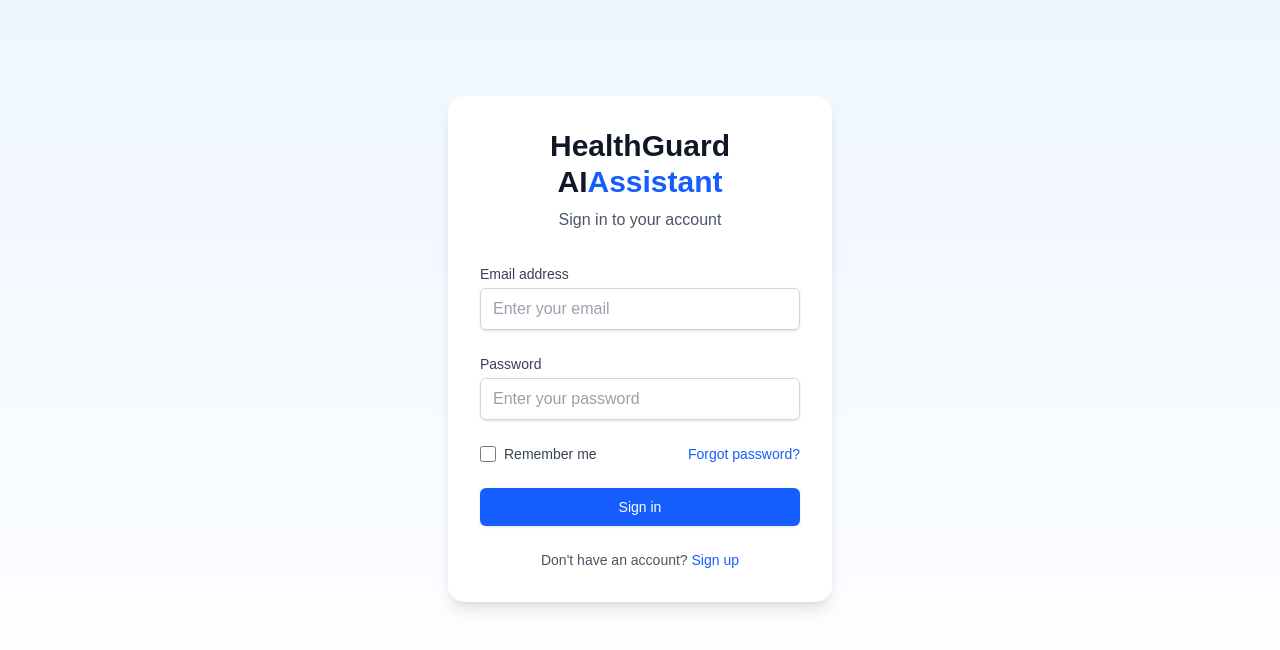
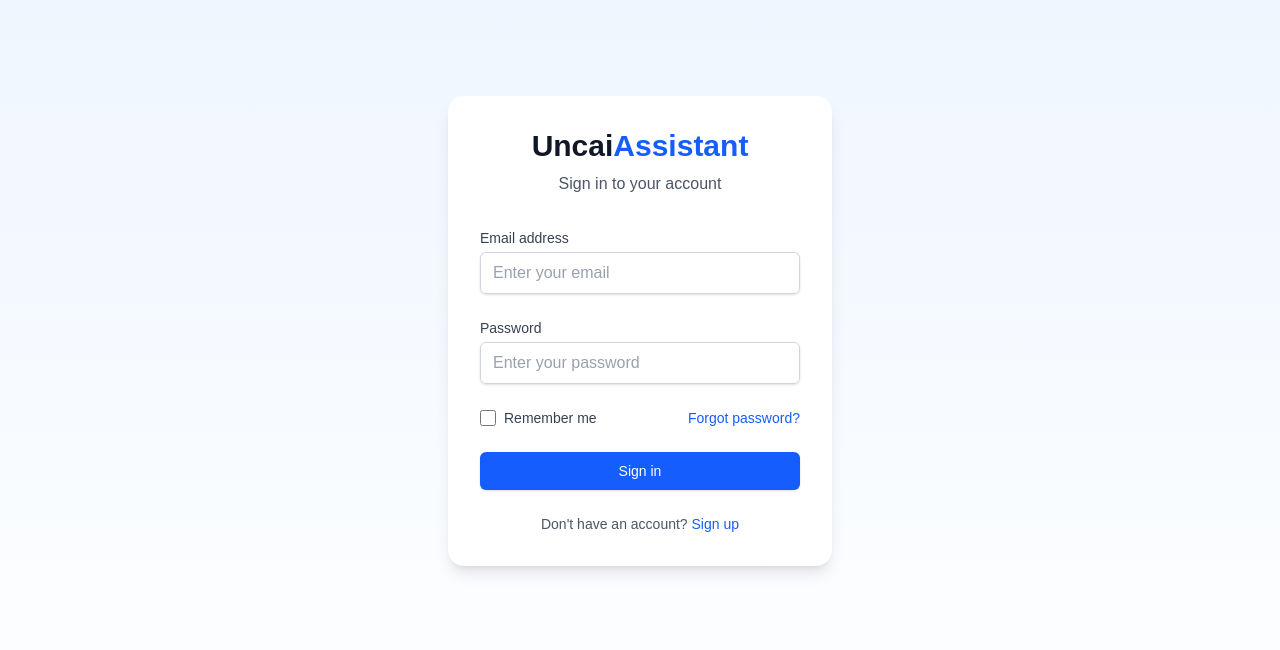
Before and after one commit to divguptagit/uncai, a Next.js app: page /login in a window 1280 px wide. Shown: the top 650 px of the page. Built offline with nearby package versions, Linux system fonts and the light colour scheme.

Commit message:
Update branding to Uncai and change error message to solid blue

```diff
--- a/app/login/page.tsx
+++ b/app/login/page.tsx
@@ -48,7 +48,7 @@
           {/* Logo Section */}
           <div className="text-center mb-8">
             <h1 className="text-3xl font-bold text-gray-900 dark:text-white">
-              HealthGuard AI
+              Uncai
               <span className="text-blue-600 dark:text-blue-400">Assistant</span>
             </h1>
             <p className="mt-2 text-gray-600 dark:text-gray-300">
@@ -112,7 +112,7 @@
             </div>
 
             {error && (
-              <div className="p-4 mb-4 text-sm border rounded-lg flex items-center space-x-2 bg-blue-100 border-blue-200 text-blue-700 dark:bg-blue-900/30 dark:border-blue-700/30 dark:text-blue-300">
+              <div className="p-4 mb-4 text-sm border rounded-lg flex items-center space-x-2 bg-blue-500 border-blue-600 text-white dark:bg-blue-600 dark:border-blue-700 dark:text-white">
                 <svg className="w-4 h-4 flex-shrink-0" viewBox="0 0 20 20" fill="currentColor">
                   <path fillRule="evenodd" d="M18 10a8 8 0 11-16 0 8 8 0 0116 0zm-7-4a1 1 0 11-2 0 1 1 0 012 0zM9 9a1 1 0 000 2v3a1 1 0 001 1h1a1 1 0 100-2v-3a1 1 0 00-1-1H9z" clipRule="evenodd" />
                 </svg>
```
